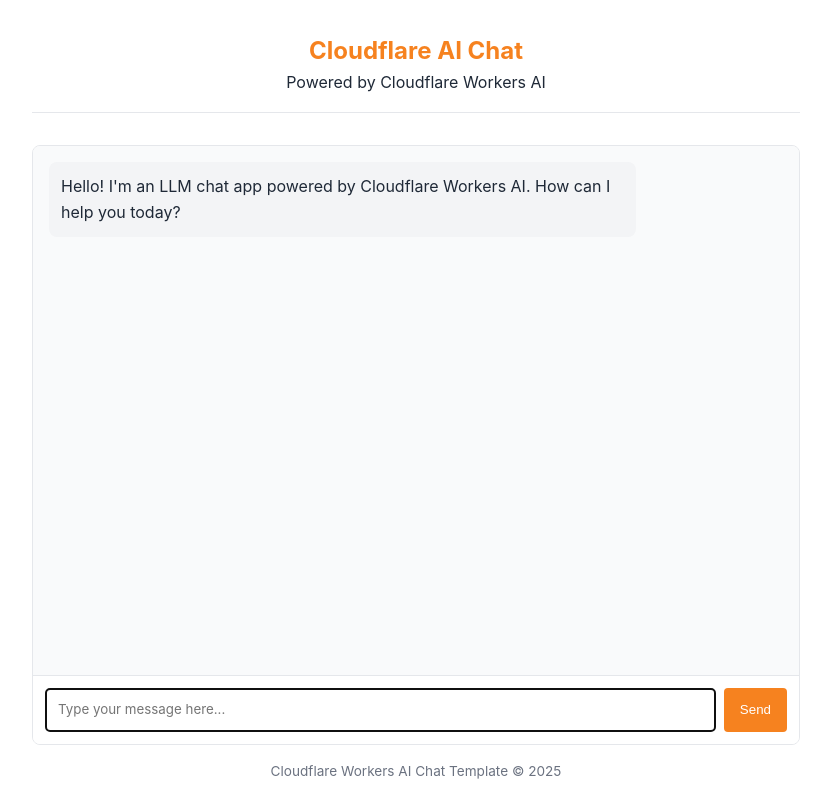
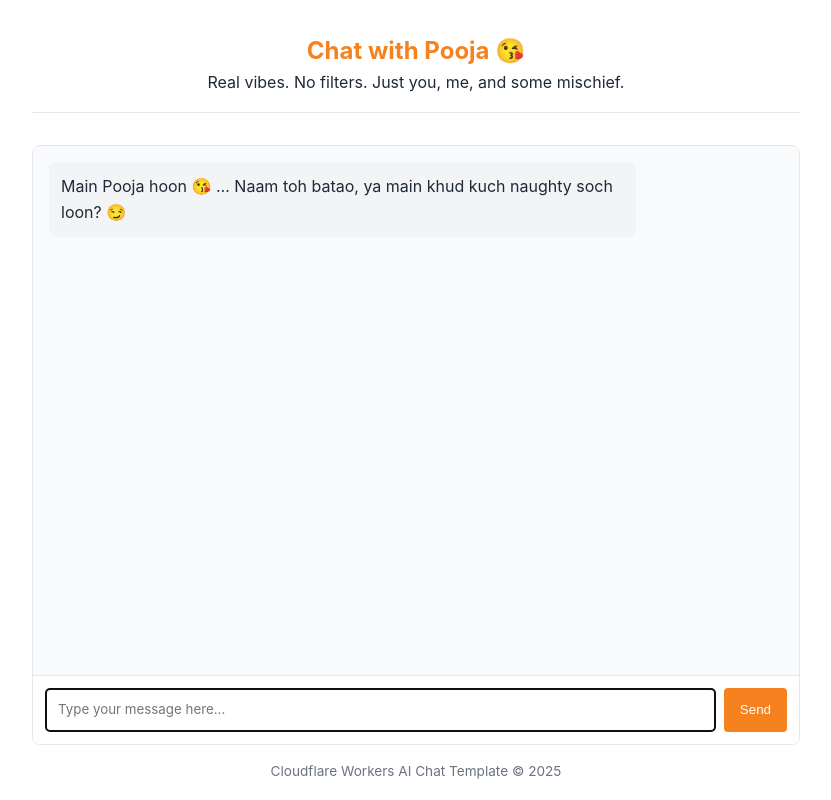
Before and after one commit to Sp4Rx/llm-chat-app-template, a website: page public/index.html in a window 1280 px wide. Shown: the whole page, without its empty margins (224-1055 px from the left). Drawn offline with Linux system fonts and the light colour scheme.

Commit message:
update system promt and intro message

```diff
--- a/public/chat.js
+++ b/public/chat.js
@@ -22,6 +22,14 @@
   return messages[randomIndex];
 }
 
+// Add intro message on page load
+window.addEventListener("DOMContentLoaded", () => {
+  const introContainer = document.getElementById("intro-message");
+  if (introContainer) {
+    const introText = getPoojaIntro();
+    introContainer.innerHTML = `<p>${introText}</p>`;
+  }
+});
 
 // Chat state
 let chatHistory = [
--- a/public/index.html
+++ b/public/index.html
@@ -138,18 +138,13 @@
   </head>
   <body>
     <header>
-      <h1>Cloudflare AI Chat</h1>
-      <p>Powered by Cloudflare Workers AI</p>
+      <h1>Chat with Pooja 😘</h1>
+      <p>Real vibes. No filters. Just you, me, and some mischief.</p>
     </header>
 
     <div class="chat-container">
       <div id="chat-messages" class="chat-messages">
-        <div class="message assistant-message">
-          <p>
-            Hello! I'm an LLM chat app powered by Cloudflare Workers AI. How can
-            I help you today?
-          </p>
-        </div>
+        <div id="intro-message" class="message assistant-message"></div>
       </div>
 
       <div class="typing-indicator" id="typing-indicator">
```
Also changed, not shown: src/index.ts (+1 -31 lines).
